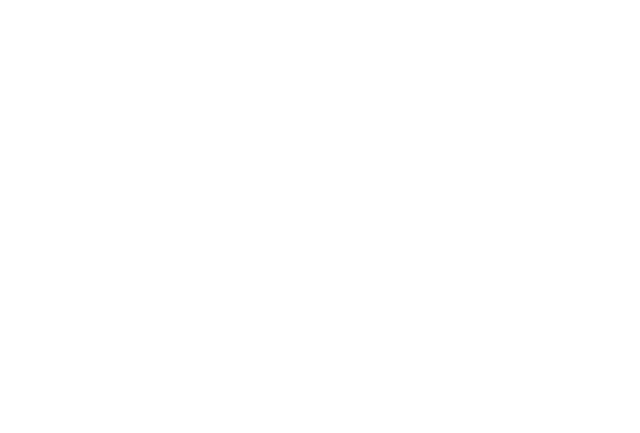
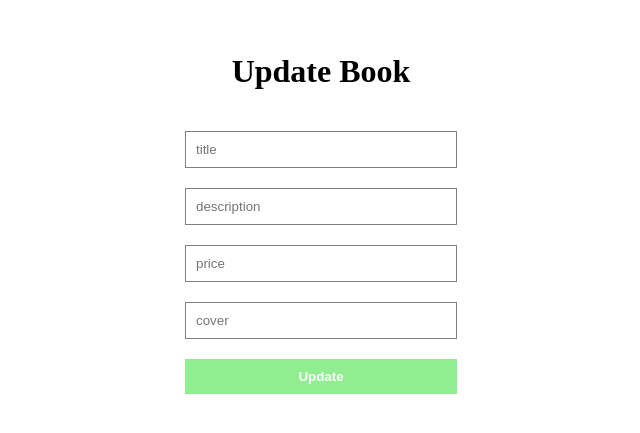
Before and after one commit to Asadullah-Imran/bookshop-crud-, a React (Vite) app in the folder client/: page /update/1 in a window 1280 px wide. Before the commit this address had no page. Shown: the part 195-628 px from the top of the page, without its empty margins (319-959 px from the left). Built offline with nearby package versions, Linux system fonts and the light colour scheme; no server answers.

Commit message:
updated sql

```diff
--- a/client/src/App.css
+++ b/client/src/App.css
@@ -36,3 +36,23 @@ img {
   border: 1px solid rgb(204, 204, 243);
   color: rgb(139, 139, 234);
 }
+
+.form {
+  display: flex;
+  flex-direction: column;
+  gap: 20px;
+}
+input {
+  width: 250px;
+  padding: 10px;
+  border: 1px solid gray;
+}
+
+.formButton {
+  border: none;
+  padding: 10px;
+  background-color: lightgreen;
+  color: white;
+  font-weight: bold;
+  cursor: pointer;
+}
--- a/client/src/App.jsx
+++ b/client/src/App.jsx
@@ -10,7 +10,7 @@ const App = () => {
         <Routes>
           <Route path="/" element={<Books />} />
           <Route path="/add" element={<Add />} />
-          <Route path="/update" element={<Update />} />
+          <Route path="/update/:id" element={<Update />} />
         </Routes>
       </BrowserRouter>
     </div>
--- a/client/src/pages/Books/Books.jsx
+++ b/client/src/pages/Books/Books.jsx
@@ -15,6 +15,14 @@ const Books = () => {
     };
     fetchAllBooks();
   }, []);
+  const handleDelete = async (id) => {
+    try {
+      await axios.delete("http://localhost:8080/books/" + id);
+      window.location.reload();
+    } catch (error) {
+      console.log("error");
+    }
+  };
 
   return (
     <div>
@@ -26,11 +34,13 @@ const Books = () => {
             <h2>{book.title}</h2>
             <p>{book.description}</p>
             <p>{book.price}</p>
-            <button>
-              <Link className="delete">Delete</Link>
+            <button className="delete" onClick={() => handleDelete(book.id)}>
+              Delete
             </button>
-            <button>
-              <Link className="update">Update</Link>
+            <button className="update">
+              <Link className="update" to={`/update/${book.id}`}>
+                Update
+              </Link>
             </button>
           </div>
         ))}
--- a/client/src/pages/Update/Update.jsx
+++ b/client/src/pages/Update/Update.jsx
@@ -1,5 +1,91 @@
+import axios from "axios";
+import { useEffect, useState } from "react";
+import { useLocation, useNavigate } from "react-router-dom";
+
 const Update = () => {
-  return <div>Update</div>;
+  const [book, setBook] = useState({
+    title: "",
+    description: "",
+    price: "",
+    cover: "",
+  });
+
+  const navigate = useNavigate();
+  const location = useLocation();
+  const bookId = location.pathname.split("/")[2];
+
+  // Fetch the existing book data when the component mounts
+  useEffect(() => {
+    const fetchBookData = async () => {
+      try {
+        const response = await axios.get(
+          `http://localhost:8080/books/${bookId}`
+        );
+        const existingBook = response.data;
+
+        // Set the initial state with the existing book data
+        setBook(existingBook);
+      } catch (error) {
+        console.log("Error fetching book data:", error);
+      }
+    };
+
+    fetchBookData();
+  }, [bookId]);
+
+  const handleChange = (e) => {
+    // Update the corresponding field in the book state
+    setBook((prev) => ({ ...prev, [e.target.name]: e.target.value }));
+  };
+
+  const handleClick = async (e) => {
+    e.preventDefault();
+    navigate("/");
+    try {
+      // Send a PUT request to update the book with the current book data
+      await axios.put(`http://localhost:8080/books/${bookId}`, book);
+    } catch (error) {
+      console.log(error);
+    }
+  };
+
+  return (
+    <div className="form">
+      <h1>Update Book</h1>
+      <input
+        type="text"
+        placeholder="title"
+        onChange={handleChange}
+        name="title"
+        value={book.title} // Set the input value to the current book title
+      />
+      <input
+        type="text"
+        placeholder="description"
+        onChange={handleChange}
+        name="description"
+        value={book.description} // Set the input value to the current book description
+      />
+      <input
+        type="number"
+        placeholder="price"
+        onChange={handleChange}
+        name="price"
+        value={book.price} // Set the input value to the current book price
+      />
+      <input
+        type="text"
+        placeholder="cover"
+        onChange={handleChange}
+        name="cover"
+        value={book.cover} // Set the input value to the current book cover
+      />
+
+      <button className="formButton" onClick={handleClick}>
+        Update
+      </button>
+    </div>
+  );
 };
 
 export default Update;
```
Also changed, not shown: 1 other file (tests, documents, lock files or other folders).
